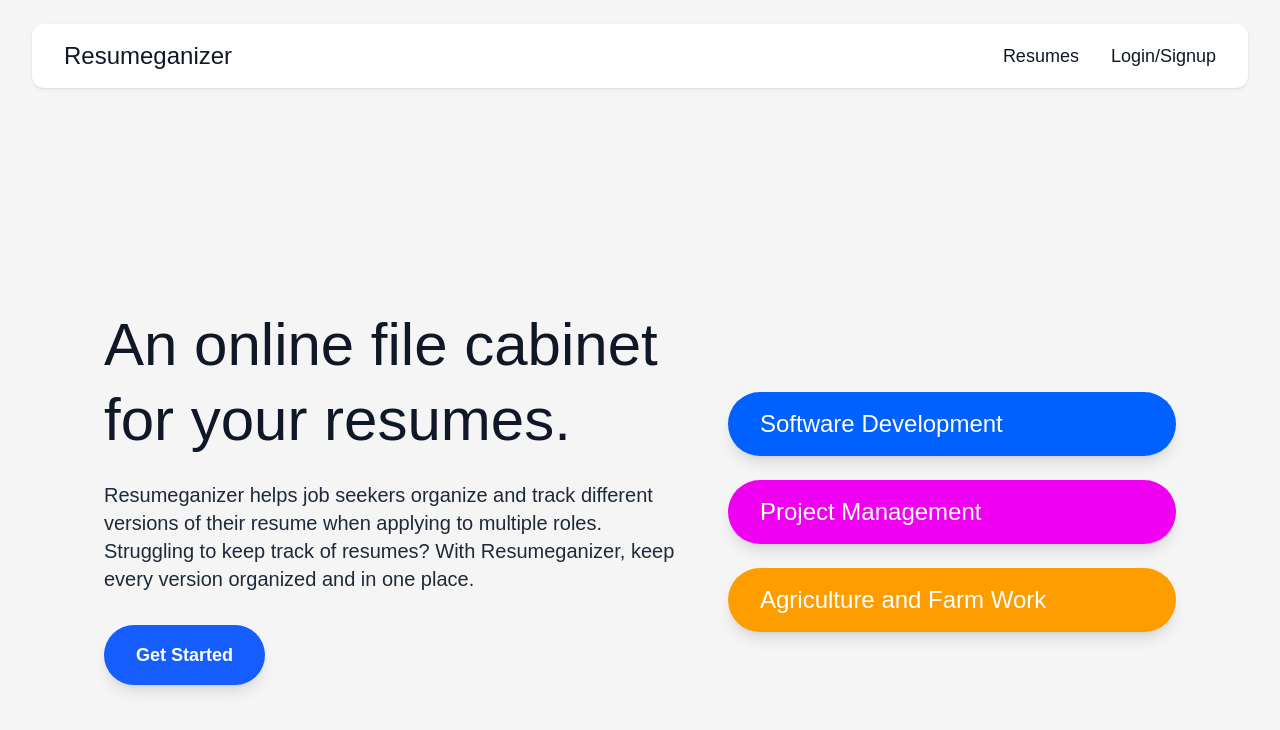
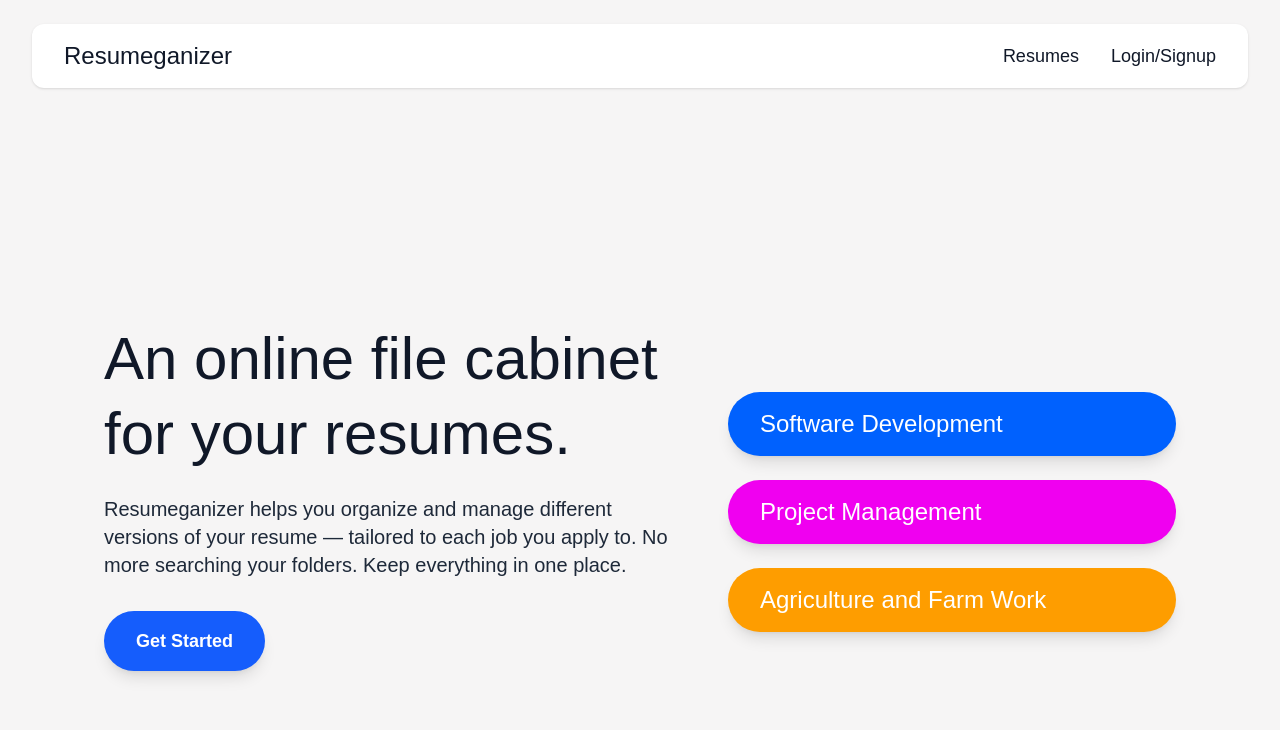
Before and after one commit to weeezik/resumeganizer, a Next.js app: page /landing in a window 1280 px wide. Shown: the top 730 px of the page. Built offline with nearby package versions, Linux system fonts and the light colour scheme; no server answers.

Commit message:
change landing page copy

```diff
--- a/app/landing/page.tsx
+++ b/app/landing/page.tsx
@@ -18,9 +18,8 @@ export default function LandingPage() {
             An online file cabinet<br />for your resumes.
           </h1>
           <p className="text-xl text-gray-800 mb-8">
-            Resumeganizer helps job seekers organize and track different versions of their resume when applying to multiple roles.
-            Struggling to keep track of resumes?
-            With Resumeganizer, keep every version organized and in one place.
+          Resumeganizer helps you organize and manage different versions of your resume —
+          tailored to each job you apply to. No more searching your folders. Keep everything in one place.
           </p>
           <a
             href="/resumes"
```
